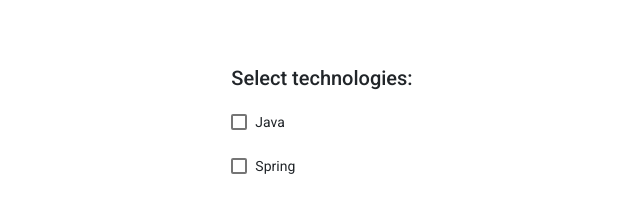
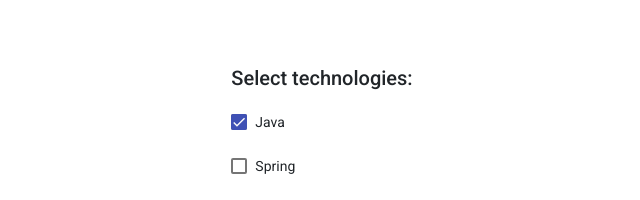
Before and after one commit to zivu/zivu-front, an Angular app: page / in a window 1280 px wide. Shown: the top 200 px of the page, without its empty margins (318-958 px from the left). Built offline with nearby package versions, Linux system fonts and the light colour scheme.

Commit message:
Update interview-params.component.ts
Java checkbox always checked on start

```diff
--- a/src/app/interview-params/interview-params.component.ts
+++ b/src/app/interview-params/interview-params.component.ts
@@ -13,7 +13,7 @@
 })
 export class InterviewParamsComponent implements OnInit {
 
-  javaControl   = new FormControl(false);
+  javaControl   = new FormControl(true);
   sqlControl    = new FormControl(false);
   jsControl     = new FormControl(false);
   springControl = new FormControl(false);
```
